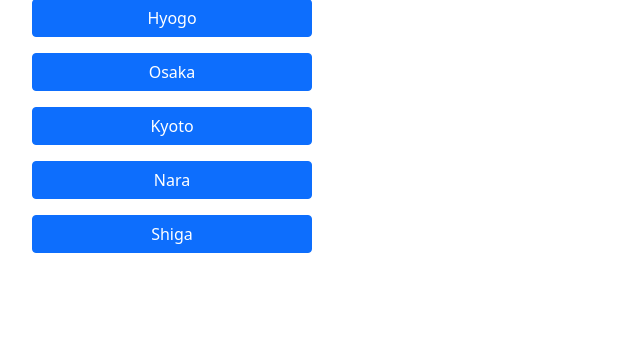
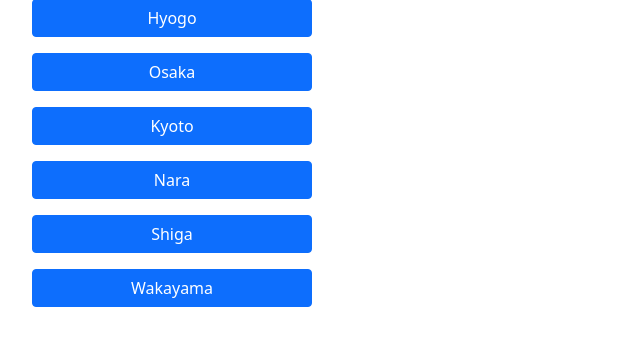
Before and after one commit to t-nakatani/CI_teamC, a Django app: page / in a window 1280 px wide. Shown: the part 129-491 px from the top of the page, without its empty margins (0-640 px from the left). Run offline with Django 4.2, Linux system fonts and the light colour scheme.

Commit message:
[ADD] Wakayama in home

```diff
--- a/info_search/templates/home.html
+++ b/info_search/templates/home.html
@@ -14,6 +14,7 @@
                     <button class="btn btn-primary" type="submit" name="region" value="京都">Kyoto</button>
                     <button class="btn btn-primary" type="submit" name="region" value="奈良">Nara</button>
                     <button class="btn btn-primary" type="submit" name="region" value="滋賀">Shiga</button>
+                    <button class="btn btn-primary" type="submit" name="region" value="和歌山">Wakayama</button>
                 </div>
             </form>
     </div>
```
